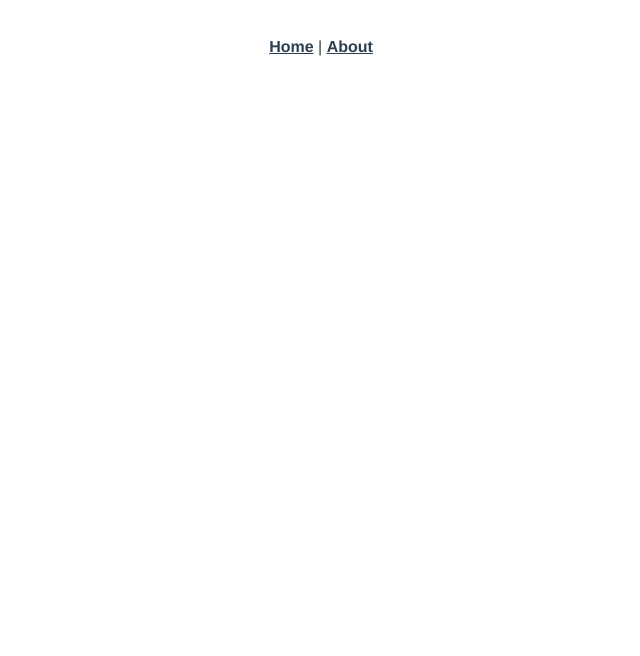
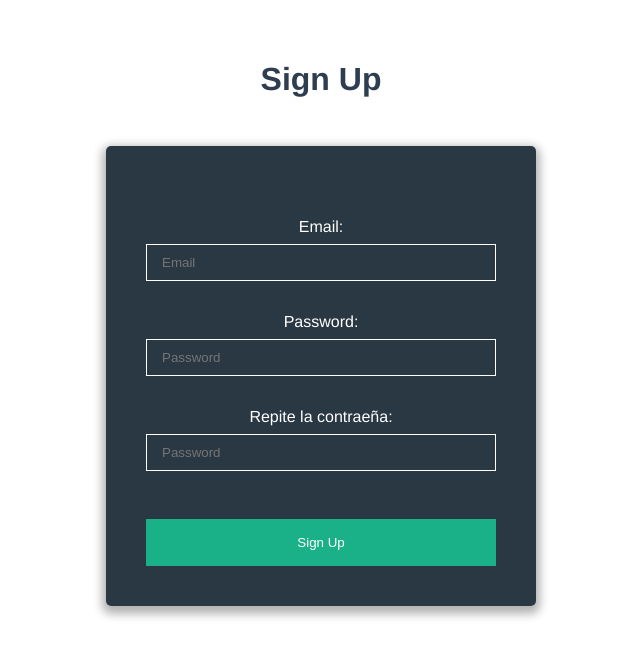
Before and after one commit to esimios-cu/taller-aws2021, a Vue app in the folder FrontEnd/: page /register in a window 1280 px wide. Shown: the top 656 px of the page, without its empty margins (319-959 px from the left). Built offline with nearby package versions, Linux system fonts and the light colour scheme; the HTML template or start-up script is replaced by a standard one.

Commit message:
Agregar la página de login, register y home con redireccionamiento en caso de no estar logueado

```diff
--- a/FrontEnd/package.json
+++ b/FrontEnd/package.json
@@ -8,6 +8,7 @@
 		"test:unit": "vue-cli-service test:unit"
 	},
 	"dependencies": {
+		"axios": "^0.21.4",
 		"core-js": "^3.6.5",
 		"vue": "^2.6.11",
 		"vue-router": "^3.2.0",
--- a/FrontEnd/src/App.vue
+++ b/FrontEnd/src/App.vue
@@ -1,9 +1,5 @@
 <template>
 	<div id="app">
-		<div id="nav">
-			<router-link to="/">Home</router-link> |
-			<router-link to="/about">About</router-link>
-		</div>
 		<router-view />
 	</div>
 </template>
--- /dev/null
+++ b/FrontEnd/src/components/auth.js
@@ -0,0 +1,10 @@
+import axios from 'axios'
+
+const ENDPOINT_PATH = 'https://reqres.in/api/'
+
+export default {
+	register(email, password) {
+		const user = { email, password }
+		return axios.post(ENDPOINT_PATH + 'regiser', user)
+	}
+}
--- a/FrontEnd/src/router/index.js
+++ b/FrontEnd/src/router/index.js
@@ -1,6 +1,9 @@
 import Vue from 'vue'
 import VueRouter from 'vue-router'
 import Home from '../views/Home.vue'
+import Login from '../views/Login.vue'
+import Register from '../views/Register.vue'
+import store from '@/store'
 
 Vue.use(VueRouter)
 
@@ -8,15 +11,26 @@ const routes = [
 	{
 		path: '/',
 		name: 'Home',
-		component: Home
+		component: Home,
+		meta: {
+			requiresAuth: true
+		}
 	},
 	{
-		path: '/about',
-		name: 'About',
-		// route level code-splitting
-		// this generates a separate chunk (about.[hash].js) for this route
-		// which is lazy-loaded when the route is visited.
-		component: () => import(/* webpackChunkName: "about" */ '../views/About.vue')
+		path: '/login',
+		name: 'Login',
+		component: Login,
+		meta: {
+			requiresAuth: false
+		}
+	},
+	{
+		path: '/register',
+		name: 'Register',
+		component: Register,
+		meta: {
+			requiresAuth: false
+		}
 	}
 ]
 
@@ -25,5 +39,21 @@ const router = new VueRouter({
 	base: process.env.BASE_URL,
 	routes
 })
-
+const allowPathRoutes = router.matcher.getRoutes().map(item => {
+	return item.path
+})
+allowPathRoutes.push('/')
+router.beforeEach((to, from, next) => {
+	if (allowPathRoutes.indexOf(to.path) === -1) {
+		next({ name: 'Home' })
+	} else {
+		const requiresAuth = to.matched.some(record => record.meta.requiresAuth)
+		const isLogin = store.state.isLogin
+		if (!isLogin && requiresAuth !== false) {
+			next({ name: 'Login' })
+		} else {
+			next()
+		}
+	}
+})
 export default router
--- a/FrontEnd/src/store/index.js
+++ b/FrontEnd/src/store/index.js
@@ -4,7 +4,7 @@ import Vuex from 'vuex'
 Vue.use(Vuex)
 
 export default new Vuex.Store({
-	state: {},
+	state: { userData: { name: '' }, isLogin: false },
 	mutations: {},
 	actions: {},
 	modules: {}
--- a/FrontEnd/src/views/About.vue
+++ /dev/null
@@ -1,5 +0,0 @@
-<template>
-	<div class="about">
-		<h1>This is an about page</h1>
-	</div>
-</template>
--- /dev/null
+++ b/FrontEnd/src/views/Login.vue
@@ -0,0 +1,86 @@
+<template>
+	<div class="login">
+		<h1 class="title">Iniciar sesión</h1>
+		<form action class="form" @submit.prevent="login">
+			<label class="form-label" for="#email">Email:</label>
+			<input class="form-input" v-model="email" type="email" id="email" required placeholder="Email" />
+			<label class="form-label" for="#password">Contraseña:</label>
+			<input class="form-input" v-model="password" type="password" id="password" placeholder="Password" />
+			<p v-if="error" class="error">Datos incorrectos, asegurese de que se encuentra registrado.</p>
+			<input class="form-submit" type="submit" value="Login" />
+		</form>
+	</div>
+</template>
+
+<script>
+export default {
+	data: () => ({
+		email: '',
+		password: '',
+		error: false
+	}),
+	methods: {
+		login() {
+			console.log(this.email)
+			console.log(this.password)
+		}
+	}
+}
+</script>
+
+<style lang="css" scoped>
+.login {
+	padding: 2rem;
+}
+.title {
+	text-align: center;
+}
+.form {
+	margin: 3rem auto;
+	display: flex;
+	flex-direction: column;
+	justify-content: center;
+	width: 20%;
+	min-width: 350px;
+	max-width: 100%;
+	background: rgba(19, 35, 47, 0.9);
+	border-radius: 5px;
+	padding: 40px;
+	box-shadow: 0 4px 10px 4px rgba(0, 0, 0, 0.3);
+}
+.form-label {
+	margin-top: 2rem;
+	color: white;
+	margin-bottom: 0.5rem;
+}
+.form-label:first-of-type {
+	margin-top: 0rem;
+}
+.form-input {
+	padding: 10px 15px;
+	background: none;
+	background-image: none;
+	border: 1px solid white;
+	color: white;
+}
+.form-input:focus {
+	outline: 0;
+	border-color: #1ab188;
+}
+.form-submit {
+	background: #1ab188;
+	border: none;
+	color: white;
+	margin-top: 3rem;
+	padding: 1rem 0;
+	cursor: pointer;
+	transition: background 0.2s;
+}
+.form-submit:hover {
+	background: #0b9185;
+}
+.error {
+	margin: 1rem 0 0;
+	color: #ff4a96;
+}
+</style>
--- /dev/null
+++ b/FrontEnd/src/views/Register.vue
@@ -0,0 +1,95 @@
+<template>
+	<div class="register">
+		<h1 class="title">Sign Up</h1>
+		<form action class="form" @submit.prevent="register">
+			<label class="form-label" for="#email">Email:</label>
+			<input v-model="email" class="form-input" type="email" id="email" required placeholder="Email" />
+			<label class="form-label" for="#password">Password:</label>
+			<input v-model="password" class="form-input" type="password" id="password" placeholder="Password" />
+			<label class="form-label" for="#password-repeat">Repite la contraeña:</label>
+			<input v-model="passwordRepeat" class="form-input" type="password" id="password-repeat" placeholder="Password" />
+			<input class="form-submit" type="submit" value="Sign Up" />
+		</form>
+	</div>
+</template>
+
+<script>
+import auth from '@/components/auth'
+
+export default {
+	data: () => ({
+		email: '',
+		password: '',
+		passwordRepeat: ''
+	}),
+	methods: {
+		async register() {
+			try {
+				await auth.register(this.email, this.password)
+				this.$router.push('/')
+			} catch (error) {
+				console.log(error)
+			}
+		}
+	}
+}
+</script>
+
+<style lang="css" scoped>
+.register {
+	padding: 2rem;
+}
+.title {
+	text-align: center;
+}
+.form {
+	margin: 3rem auto;
+	display: flex;
+	flex-direction: column;
+	justify-content: center;
+	width: 20%;
+	min-width: 350px;
+	max-width: 100%;
+	background: rgba(19, 35, 47, 0.9);
+	border-radius: 5px;
+	padding: 40px;
+	box-shadow: 0 4px 10px 4px rgba(0, 0, 0, 0.3);
+}
+.form-label {
+	margin-top: 2rem;
+	color: white;
+	margin-bottom: 0.5rem;
+}
+
+.form-label :first-of-type {
+	margin-top: 0rem;
+}
+.form-input {
+	padding: 10px 15px;
+	background: none;
+	background-image: none;
+	border: 1px solid white;
+	color: white;
+}
+.form-input:focus {
+	outline: 0;
+	border-color: #1ab188;
+}
+.form-submit {
+	background: #1ab188;
+	border: none;
+	color: white;
+	margin-top: 3rem;
+	padding: 1rem 0;
+	cursor: pointer;
+	transition: background 0.2s;
+}
+.form-submit:hover {
+	background: #0b9185;
+}
+
+.error {
+	margin: 1rem 0 0;
+	color: #ff4a96;
+}
+</style>
```
Also changed, not shown: 2 other files (tests, documents, lock files or other folders).
